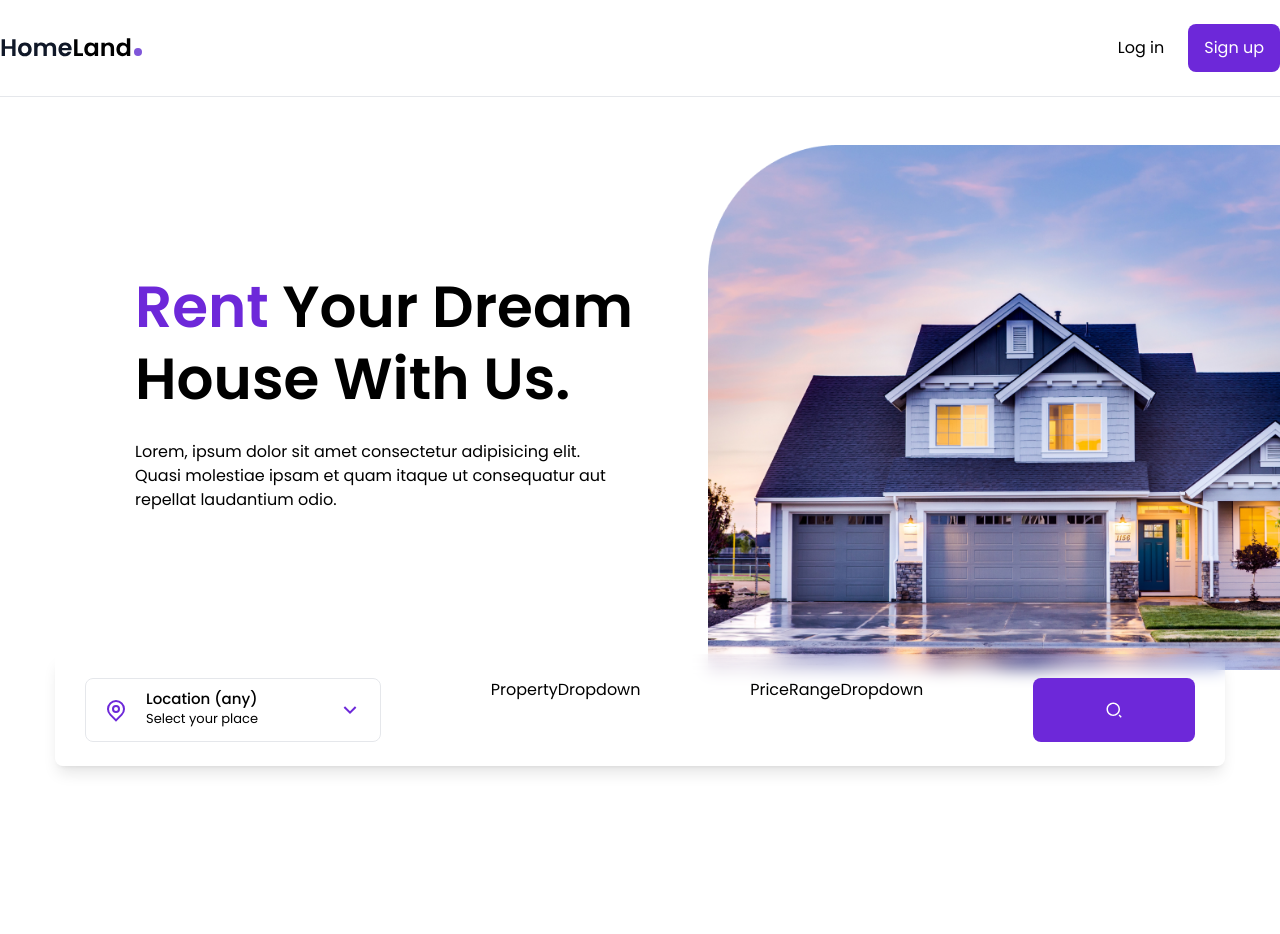
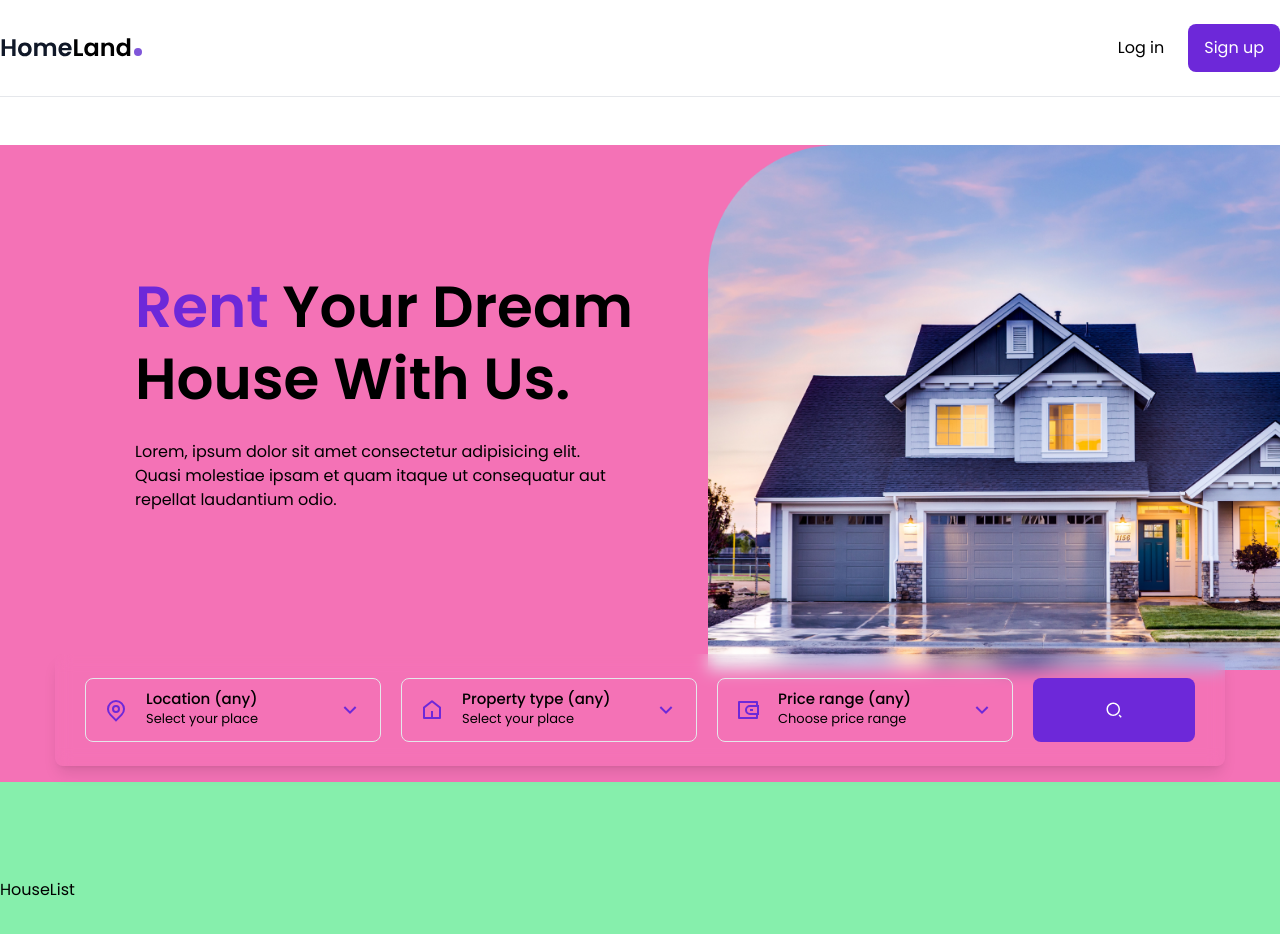
Before and after one commit to kocaogluozan/Real-Estate-React-Tailwind, a React (Create React App) app: page / in a window 1280 px wide. Shown: the top 934 px of the page. Built offline with nearby package versions, Linux system fonts and the light colour scheme.

Commit message:
Dropdown Menus Completed.

```diff
--- a/src/components/Banner.jsx
+++ b/src/components/Banner.jsx
@@ -8,7 +8,7 @@ import Search from "./Search";
 
 const Banner = () => {
   return (
-    <section className="h-full max-h-[640px] mb-8 xl:mb-24">
+    <section className="h-full max-h-[640px] mb-8 xl:mb-24 bg-pink-400">
       <div className="flex flex-col lg:flex-row">
         <div className="flex flex-col items-center lg:items-start lg:ml-8 xl:ml-[135px] text-center lg:text-left justify-center flex-1 px-4 lg:px-0">
           <h1 className="text-4xl lg:text-[58px] font-semibold leading-tight mb-6">
--- /dev/null
+++ b/src/components/House.jsx
@@ -0,0 +1,7 @@
+import React from "react";
+
+const House = () => {
+  return <div>House</div>;
+};
+
+export default House;
--- /dev/null
+++ b/src/components/HouseList.jsx
@@ -0,0 +1,19 @@
+import React, { useContext } from "react";
+
+//import HouseContext
+import { HouseContext } from "../context/HouseContext";
+
+//import components
+import House from "./House";
+
+// import Link
+import { Link } from "react-router-dom";
+
+//import icons
+import { ImSpinner2 } from "react-icons/im";
+
+const HouseList = () => {
+  return <div>HouseList</div>;
+};
+
+export default HouseList;
--- a/src/components/PriceRangeDropdown.jsx
+++ b/src/components/PriceRangeDropdown.jsx
@@ -1,7 +1,77 @@
-import React from "react";
+import React, { useState, useEffect, useContext } from "react";
+
+//import Icons
+import {
+  RiWallet3Line,
+  RiArrowDownSLine,
+  RiArrowUpSLine,
+} from "react-icons/ri";
+
+//import Menu from headless UI
+import { Menu } from "@headlessui/react";
+
+//import HouseContext
+import { HouseContext } from "../context/HouseContext";
 
 const PriceRangeDropdown = () => {
-  return <div>PriceRangeDropdown</div>;
+  const { price, setPrice } = useContext(HouseContext);
+  const [isOpen, setIsOpen] = useState(false);
+  const prices = [
+    {
+      value: "Price range (any)",
+    },
+    {
+      value: "100000 - 130000",
+    },
+    {
+      value: "130000 - 160000",
+    },
+    {
+      value: "160000 - 190000",
+    },
+    {
+      value: "190000 - 220000",
+    },
+    {
+      value: "20000 - 30000",
+    },
+    {
+      value: "30000 - 40000",
+    },
+  ];
+  return (
+    <Menu as="div" className="dropdown relative">
+      <Menu.Button
+        className="dropdown-btn w-full text-left "
+        onClick={() => setIsOpen(!isOpen)}
+      >
+        <RiWallet3Line className="dropdown-icon-primary" />
+        <div>
+          <div className="text-[15px] font-medium leading-tight">{price}</div>
+          <div className="text-[13px]">Choose price range</div>
+        </div>
+        {isOpen ? (
+          <RiArrowUpSLine className="dropdown-icon-secondary" />
+        ) : (
+          <RiArrowDownSLine className="dropdown-icon-secondary" />
+        )}
+      </Menu.Button>
+      <Menu.Items className="dropdown-menu">
+        {prices.map((price, index) => {
+          return (
+            <Menu.Item
+              as="li"
+              key={index}
+              className="cursor-pointer hover:text-violet-700 transition"
+              onClick={() => setPrice(price.value)}
+            >
+              {price.value}
+            </Menu.Item>
+          );
+        })}
+      </Menu.Items>
+    </Menu>
+  );
 };
 
 export default PriceRangeDropdown;
--- a/src/components/PropertyDropdown.jsx
+++ b/src/components/PropertyDropdown.jsx
@@ -1,7 +1,52 @@
-import React from "react";
+import React, { useState, useEffect, useContext } from "react";
+
+//import Icons
+import { RiHome5Line, RiArrowDownSLine, RiArrowUpSLine } from "react-icons/ri";
+
+//import Menu from headless UI
+import { Menu } from "@headlessui/react";
+
+//import HouseContext
+import { HouseContext } from "../context/HouseContext";
 
 const PropertyDropdown = () => {
-  return <div>PropertyDropdown</div>;
+  const { property, setProperty, properties } = useContext(HouseContext);
+  const [isOpen, setIsOpen] = useState(false);
+  return (
+    <Menu as="div" className="dropdown relative">
+      <Menu.Button
+        className="dropdown-btn w-full text-left"
+        onClick={() => setIsOpen(!isOpen)}
+      >
+        <RiHome5Line className="dropdown-icon-primary" />
+        <div>
+          <div className="text-[15px] font-medium leading-tight">
+            {property}
+          </div>
+          <div className="text-[13px]">Select your place</div>
+        </div>
+        {isOpen ? (
+          <RiArrowUpSLine className="dropdown-icon-secondary" />
+        ) : (
+          <RiArrowDownSLine className="dropdown-icon-secondary" />
+        )}
+      </Menu.Button>
+      <Menu.Items className="dropdown-menu">
+        {properties.map((property, index) => {
+          return (
+            <Menu.Item
+              as="li"
+              key={index}
+              className="cursor-pointer hover:text-violet-700 transition"
+              onClick={() => setProperty(property)}
+            >
+              {property}
+            </Menu.Item>
+          );
+        })}
+      </Menu.Items>
+    </Menu>
+  );
 };
 
 export default PropertyDropdown;
--- a/src/components/Search.jsx
+++ b/src/components/Search.jsx
@@ -12,13 +12,16 @@ import { RiSearch2Line } from "react-icons/ri";
 import { HouseContext } from "../context/HouseContext";
 
 const Search = () => {
-  const { houses } = useContext(HouseContext);
+  const { houses, handleClick } = useContext(HouseContext);
   return (
     <div className="bg-white max-w-[1170px] mx-auto px-[30px] py-6 flex flex-col lg:flex-row justify-between gap-4 lg:gap-x-3 relative lg:-top-4 lg:shadow-lg lg:bg-transparent lg:backdrop-blur rounded-lg">
       <CountryDropdown />
       <PropertyDropdown />
       <PriceRangeDropdown />
-      <button className="bg-violet-700 hover:bg-violet-800 transition w-full lg:max-w-[162px] h-16 rounded-lg flex justify-center items-center text-white text-lg">
+      <button
+        className="bg-violet-700 hover:bg-violet-800 transition w-full lg:max-w-[162px] h-16 rounded-lg flex justify-center items-center text-white text-lg"
+        onClick={handleClick}
+      >
         <RiSearch2Line />
       </button>
     </div>
--- a/src/context/HouseContext.jsx
+++ b/src/context/HouseContext.jsx
@@ -25,6 +25,21 @@ const HouseContextProvider = ({ children }) => {
     //set countries
     setCountries(uniqueCountries);
   }, []);
+
+  //return all properties
+  useEffect(() => {
+    const allProperties = houses.map((house) => {
+      return house.type;
+    });
+    //remove dublicate properties
+    const uniqueProperties = ["Location (any)", ...new Set(allProperties)];
+    //set properties
+    setProperties(uniqueProperties);
+  }, []);
+
+  const handleClick = () => {
+    console.log("Clicked!");
+  };
   const HouseContextProviderValues = {
     houses,
     country,
@@ -36,6 +51,7 @@ const HouseContextProvider = ({ children }) => {
     price,
     setPrice,
     loading,
+    handleClick,
   };
 
   return (
--- a/src/pages/Home.jsx
+++ b/src/pages/Home.jsx
@@ -2,11 +2,12 @@ import React from "react";
 
 //import components
 import Banner from "../components/Banner";
-
+import HouseList from "../components/HouseList";
 const Home = () => {
   return (
-    <div className="min-h-[1800px]">
+    <div className="min-h-[1800px] bg-green-300">
       <Banner />
+      <HouseList />
     </div>
   );
 };
```
